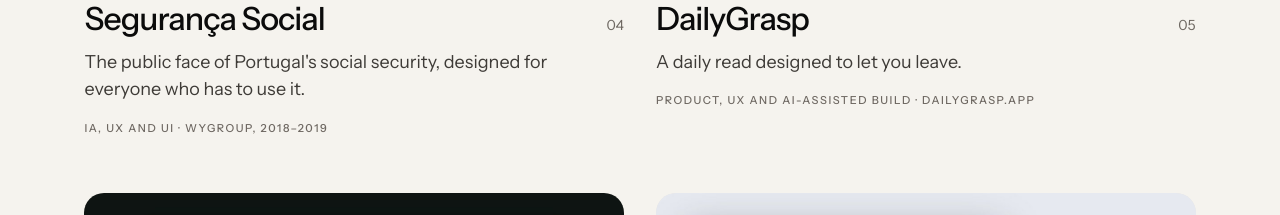
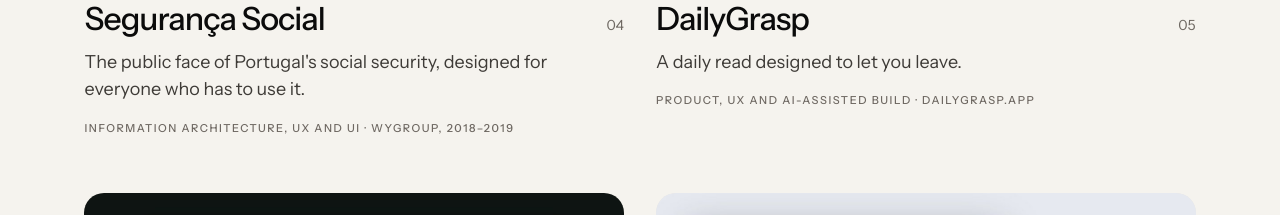
Before and after one commit to jamesalbuquerque/portfolio, a plain HTML site: page index.html in a window 1280 px wide. Shown: the part 3520-3735 px from the top of the page. Drawn offline with Linux system fonts and the light colour scheme.

Commit message:
Segurança Social: spell out information architecture (IA read as AI)
Co-Authored-By: Claude Opus 5.5 <noreply@anthropic.com>
Claude-Session: https://claude.ai/code/session_01SVZj3XbBqB8dz7VKSSB65d

```diff
--- a/index.html
+++ b/index.html
@@ -111,7 +111,7 @@
           <span class="tag">UX Strategy &amp; Service Design</span>
           <div class="title-row"><h3>Segurança Social</h3><span class="num">04</span></div>
           <p>The public face of Portugal's social security, designed for everyone who has to use it.</p>
-          <span class="role">IA, UX and UI · WYgroup, 2018–2019</span>
+          <span class="role">Information architecture, UX and UI · WYgroup, 2018–2019</span>
         </div>
         <div class="case">
           <div class="cover"><img src="assets/dailygrasp.jpg" alt="DailyGrasp app screens" width="1216" height="760" loading="lazy"></div>
```
